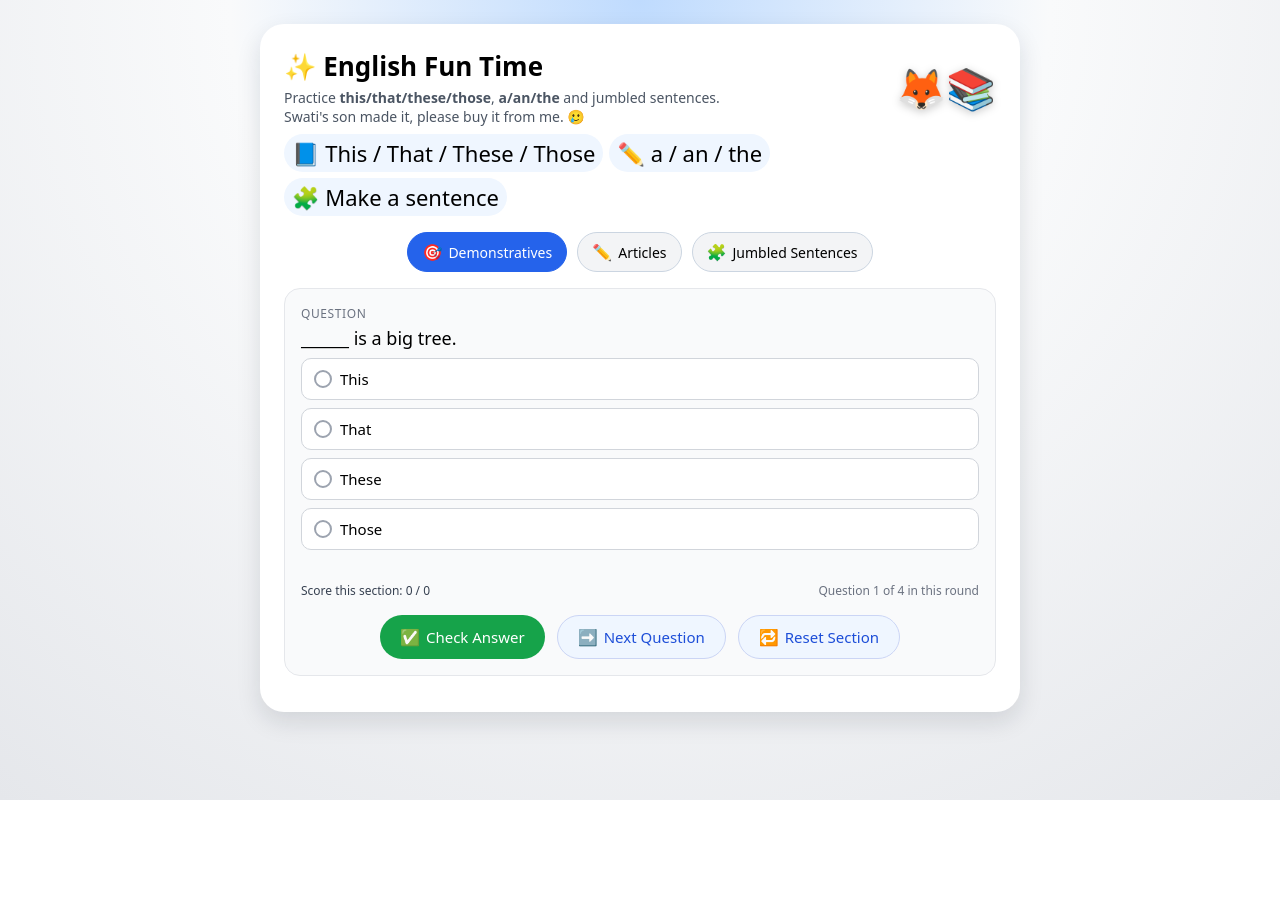
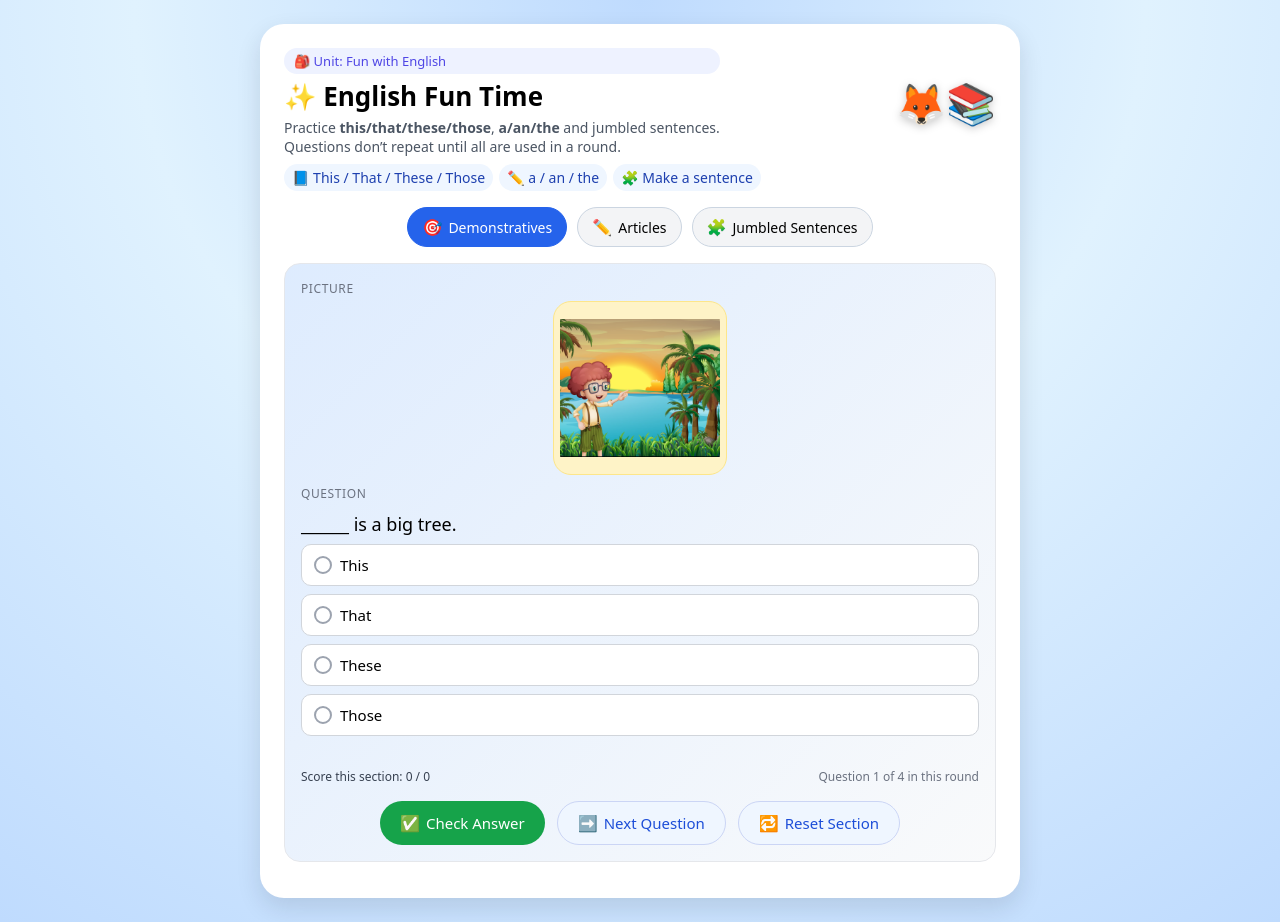
Before and after one commit to theLivingSofa/eng-practice, a plain HTML site: page index.html in a window 1280 px wide. Before the commit the page ends 800 px from the top, so only its background shows below. Drawn offline with Linux system fonts and the light colour scheme.

Commit message:
update visuals

```diff
--- a/index.html
+++ b/index.html
@@ -14,7 +14,9 @@
     body {
       margin: 0;
       padding: 0;
-      background: radial-gradient(circle at top, #bfdbfe 0, #f9fafb 40%, #e5e7eb 100%);
+      /* stronger colour on outer area */
+      background:
+        radial-gradient(circle at top, #bfdbfe 0, #e0f2fe 45%, #bfdbfe 100%);
       min-height: 100vh;
       display: flex;
       justify-content: center;
@@ -55,6 +57,17 @@
       gap: 8px;
     }
 
+    .title-pill {
+      background: #eef2ff;
+      padding: 4px 10px;
+      border-radius: 999px;
+      font-size: 13px;
+      color: #4f46e5;
+      display: inline-flex;
+      align-items: center;
+      gap: 6px;
+    }
+
     .subtitle {
       font-size: 14px;
       color: #4b5563;
@@ -73,10 +86,11 @@
     }
 
     .chips-row span {
-      font-size: 22px;
+      font-size: 14px;
       background: #eff6ff;
       padding: 4px 8px;
       border-radius: 999px;
+      color: #1e40af;
     }
 
     .tabs {
@@ -110,7 +124,7 @@
     }
 
     .card {
-      background: #f9fafb;
+      background: linear-gradient(135deg, rgba(219,234,254,0.92), #f9fafb);
       padding: 16px;
       border-radius: 16px;
       margin-bottom: 12px;
@@ -125,9 +139,32 @@
       margin-bottom: 4px;
     }
 
+    .image-box {
+      margin-bottom: 10px;
+      text-align: center;
+    }
+
+    .image-box-inner {
+      display: inline-flex;
+      padding: 6px;
+      border-radius: 18px;
+      background: #fef3c7;
+      border: 1px solid #fde68a;
+      max-width: 100%;
+    }
+
+    /* STANDARD RESPONSIVE IMAGE SIZE */
+    .image-box img {
+      width: clamp(80px, 22vw, 160px);
+      height: clamp(80px, 22vw, 160px);
+      object-fit: contain;
+      border-radius: 14px;
+      display: block;
+    }
+
     #question-text {
       font-size: 18px;
-      margin-bottom: 8px;
+      margin: 10px 0 8px;
     }
 
     .options {
@@ -334,10 +371,13 @@
   <div class="container">
     <div class="header">
       <div class="title-block">
+        <div class="title-pill">
+          <span>🎒 Unit: Fun with English</span>
+        </div>
         <h1>✨ English Fun Time</h1>
         <div class="subtitle">
           Practice <strong>this/that/these/those</strong>, <strong>a/an/the</strong> and jumbled sentences.<br>
-          Swati's son made it, please buy it from me. 🥲
+          Questions don’t repeat until all are used in a round.
         </div>
       </div>
       <div class="mascot">🦊📚</div>
@@ -362,6 +402,13 @@
     </div>
 
     <div class="card">
+      <div class="label">Picture</div>
+      <div class="image-box">
+        <div class="image-box-inner">
+          <img id="question-image" src="" alt="Question picture">
+        </div>
+      </div>
+
       <div class="label">Question</div>
       <div id="question-text"></div>
 
@@ -397,137 +444,159 @@
   </div>
 
   <script>
-    // --------------- QUESTION BANK (your sentences) ----------------
+    // --------------- QUESTION BANK (your sentences + image paths) ----------------
+    // Place actual images in ./images and keep names or adjust paths.
 
     const questionBank = {
-      // DEMONSTRATIVES: using your 1–4 sentences as fill-in-the-blank
       demonstratives: [
         {
           type: "mcq",
           text: "______ is my red ball.",
           options: ["This", "That", "These", "Those"],
-          answer: "This"
+          answer: "This",
+          image: "images/ball.png",
+          alt: "A red ball"
         },
         {
           type: "mcq",
           text: "______ is a big tree.",
           options: ["This", "That", "These", "Those"],
-          answer: "That"
+          answer: "That",
+          image: "images/tree.png",
+          alt: "A big tree"
         },
         {
           type: "mcq",
           text: "______ are my new shoes.",
           options: ["This", "That", "These", "Those"],
-          answer: "These"
+          answer: "These",
+          image: "images/shoes.png",
+          alt: "A pair of new shoes"
         },
         {
           type: "mcq",
           text: "______ are birds in the sky.",
           options: ["This", "That", "These", "Those"],
-          answer: "Those"
+          answer: "Those",
+          image: "images/birds.png",
+          alt: "Birds flying in the sky"
         }
-        // Sentences 5 & 6 are reused in Articles section
       ],
 
-      // ARTICLES: all your blanks + “The colour of the dress is blue.”
       articles: [
         {
           type: "mcq",
           text: "I see ___ cat.",
           options: ["a", "an", "the"],
-          answer: "a"
+          answer: "a",
+          image: "images/cat.png",
+          alt: "A cat"
         },
         {
           type: "mcq",
           text: "She has ___ apple.",
           options: ["a", "an", "the"],
-          answer: "an"
+          answer: "an",
+          image: "images/apple.png",
+          alt: "A red apple"
         },
         {
           type: "mcq",
           text: "He wants ___ book.",
           options: ["a", "an", "the"],
-          answer: "a"
+          answer: "a",
+          image: "images/book.png",
+          alt: "A blue book"
         },
         {
           type: "mcq",
           text: "We saw ___ elephant.",
           options: ["a", "an", "the"],
-          answer: "an"
+          answer: "an",
+          image: "images/elephant.png",
+          alt: "An elephant"
         },
         {
           type: "mcq",
           text: "This is ___ pen.",
           options: ["a", "an", "the"],
-          answer: "a"
+          answer: "a",
+          image: "images/pen.png",
+          alt: "A pen"
         },
         {
           type: "mcq",
           text: "There is ___ orange on the table.",
           options: ["a", "an", "the"],
-          answer: "an"
+          answer: "an",
+          image: "images/orange.png",
+          alt: "An orange on a table"
         },
         {
           type: "mcq",
           text: "___ colour of the dress is blue.",
           options: ["a", "an", "the"],
-          answer: "the"
+          answer: "the",
+          image: "images/dress.png",
+          alt: "A blue dress"
         }
       ],
 
-      // JUMBLED: your 6 “is / This / cat → This is cat.” type sentences
       jumbled: [
         {
           type: "jumbled",
           correct: "This is cat.",
-          words: ["is", "This", "cat"]
+          words: ["is", "This", "cat"],
+          image: "images/cat.png",
+          alt: "A cat"
         },
         {
           type: "jumbled",
           correct: "That is dog.",
-          words: ["is", "That", "dog"]
+          words: ["is", "That", "dog"],
+          image: "images/dog.png",
+          alt: "A dog"
         },
         {
           type: "jumbled",
           correct: "These are pens.",
-          words: ["are", "These", "pens"]
+          words: ["are", "These", "pens"],
+          image: "images/pens.png",
+          alt: "Some pens"
         },
         {
           type: "jumbled",
           correct: "Those are birds.",
-          words: ["are", "Those", "birds"]
+          words: ["are", "Those", "birds"],
+          image: "images/birds.png",
+          alt: "Birds in the sky"
         },
         {
           type: "jumbled",
           correct: "This is ball.",
-          words: ["is", "This", "ball"]
+          words: ["is", "This", "ball"],
+          image: "images/ball.png",
+          alt: "A ball"
         },
         {
           type: "jumbled",
           correct: "Those are chairs.",
-          words: ["are", "Those", "chairs"]
+          words: ["are", "Those", "chairs"],
+          image: "images/chairs.png",
+          alt: "Chairs"
         }
       ]
     };
 
-    // ------------------- STATE -------------------
-
     let currentCategory = "demonstratives";
-
-    // For question order per category
-    let orderMap = {};   // category -> shuffled indices array
-    let indexMap = {};   // category -> current index in that array
-
-    // For scores per category
-    let scoreMap = {};   // category -> { asked, correct }
-
-    // To avoid double-counting on multiple checks of same question
+    let orderMap = {};
+    let indexMap = {};
+    let scoreMap = {};
     let hasCheckedCurrentQuestion = false;
-
-    // ------------------- DOM REFS -------------------
 
     const tabButtons = document.querySelectorAll(".tab-btn");
     const questionTextEl = document.getElementById("question-text");
+    const questionImageEl = document.getElementById("question-image");
     const optionsContainer = document.getElementById("options-container");
     const jumbledContainer = document.getElementById("jumbled-container");
     const feedbackEl = document.getElementById("feedback");
@@ -540,15 +609,11 @@
     const resetBtn = document.getElementById("reset-btn");
     const confettiContainer = document.getElementById("confetti-container");
 
-    // ------------------- HELPERS -------------------
-
     function shuffleArray(arr) {
       const a = arr.slice();
       for (let i = a.length - 1; i > 0; i--) {
         const j = Math.floor(Math.random() * (i + 1));
-        const tmp = a[i];
-        a[i] = a[j];
-        a[j] = tmp;
+        [a[i], a[j]] = [a[j], a[i]];
       }
       return a;
     }
@@ -574,7 +639,6 @@
       indexMap[category] = indexMap[category] + 1;
       const len = orderMap[category].length;
       if (indexMap[category] >= len) {
-        // End of cycle: reshuffle, start again
         orderMap[category] = shuffleArray(orderMap[category]);
         indexMap[category] = 0;
       }
@@ -596,11 +660,8 @@
     function updateScoreDisplay() {
       ensureCategory(currentCategory);
       const s = scoreMap[currentCategory];
-      scoreEl.textContent =
-        "Score this section: " + s.correct + " / " + s.asked;
+      scoreEl.textContent = "Score this section: " + s.correct + " / " + s.asked;
     }
-
-    // ------------------- CONFETTI -------------------
 
     function triggerConfetti() {
       const pieces = 60;
@@ -609,7 +670,7 @@
       for (let i = 0; i < pieces; i++) {
         const piece = document.createElement("div");
         piece.className = "confetti-piece";
-        const left = Math.random() * 100;  // vw
+        const left = Math.random() * 100;
         const delay = Math.random() * 300;
         const color = colors[Math.floor(Math.random() * colors.length)];
         const rotate = Math.floor(Math.random() * 360);
@@ -621,13 +682,9 @@
 
         confettiContainer.appendChild(piece);
 
-        setTimeout(() => {
-          piece.remove();
-        }, 2000);
+        setTimeout(() => piece.remove(), 2000);
       }
     }
-
-    // ------------------- RENDER -------------------
 
     function renderQuestion() {
       ensureCategory(currentCategory);
@@ -642,12 +699,20 @@
       answerStrip.innerHTML = "";
       jumbledChips.innerHTML = "";
 
+      if (q.image) {
+        questionImageEl.src = q.image;
+        questionImageEl.alt = q.alt || "Question picture";
+      } else {
+        questionImageEl.src = "";
+        questionImageEl.alt = "";
+      }
+
       if (q.type === "mcq") {
         jumbledContainer.style.display = "none";
         optionsContainer.style.display = "flex";
         questionTextEl.textContent = q.text;
 
-        q.options.forEach(function (opt) {
+        q.options.forEach(opt => {
           const btn = document.createElement("button");
           btn.className = "option-btn";
 
@@ -660,8 +725,8 @@
           btn.appendChild(bullet);
           btn.appendChild(label);
 
-          btn.addEventListener("click", function () {
-            document.querySelectorAll(".option-btn").forEach(function (b) {
+          btn.addEventListener("click", () => {
+            document.querySelectorAll(".option-btn").forEach(b => {
               b.classList.remove("selected");
               b.removeAttribute("data-selected");
             });
@@ -672,29 +737,26 @@
           optionsContainer.appendChild(btn);
         });
 
-      } else if (q.type === "jumbled") {
+      } else {
         optionsContainer.style.display = "none";
         jumbledContainer.style.display = "block";
         questionTextEl.textContent = "Tap the words to make a correct sentence.";
 
         const shuffledWords = shuffleArray(q.words);
-
-        shuffledWords.forEach(function (word) {
+        shuffledWords.forEach(word => {
           const chip = document.createElement("div");
           chip.className = "chip";
           chip.textContent = word;
 
-          chip.addEventListener("click", function () {
-            if (chip.classList.contains("used")) {
-              return;
-            }
+          chip.addEventListener("click", () => {
+            if (chip.classList.contains("used")) return;
             chip.classList.add("used");
 
             const chosen = document.createElement("div");
             chosen.className = "chip";
             chosen.textContent = word;
 
-            chosen.addEventListener("click", function () {
+            chosen.addEventListener("click", () => {
               chosen.remove();
               chip.classList.remove("used");
             });
@@ -708,13 +770,10 @@
 
       const total = qList.length;
       const currentNumber = (indexMap[currentCategory] || 0) + 1;
-      counterEl.textContent =
-        "Question " + currentNumber + " of " + total + " in this round";
+      counterEl.textContent = "Question " + currentNumber + " of " + total + " in this round";
 
       updateScoreDisplay();
     }
-
-    // ------------------- CHECKING -------------------
 
     function checkAnswer() {
       ensureCategory(currentCategory);
@@ -724,10 +783,7 @@
       let correctNow = false;
 
       if (q.type === "mcq") {
-        const selectedBtn = document.querySelector(
-          ".option-btn[data-selected='true']"
-        );
-
+        const selectedBtn = document.querySelector(".option-btn[data-selected='true']");
         if (!selectedBtn) {
           feedbackEl.textContent = "Please select an option.";
           feedbackEl.className = "feedback incorrect";
@@ -735,24 +791,18 @@
         }
 
         const chosen = selectedBtn.textContent.trim();
-        const correct = q.answer;
-
-        if (chosen === correct) {
+        if (chosen === q.answer) {
           feedbackEl.textContent = "Correct! 🎉";
           feedbackEl.className = "feedback correct";
           correctNow = true;
           triggerConfetti();
         } else {
-          feedbackEl.textContent =
-            'Not quite. Correct answer: "' + correct + '".';
+          feedbackEl.textContent = `Not quite. Correct answer: "${q.answer}".`;
           feedbackEl.className = "feedback incorrect";
         }
 
-      } else if (q.type === "jumbled") {
-        const userWords = Array.from(answerStrip.children).map(function (el) {
-          return el.textContent;
-        });
-
+      } else {
+        const userWords = Array.from(answerStrip.children).map(el => el.textContent);
         if (userWords.length === 0) {
           feedbackEl.textContent = "Tap the words to build the sentence.";
           feedbackEl.className = "feedback incorrect";
@@ -768,24 +818,18 @@
           correctNow = true;
           triggerConfetti();
         } else {
-          feedbackEl.textContent =
-            'Try again. Correct sentence: "' + q.correct + '"';
+          feedbackEl.textContent = `Try again. Correct sentence: "${q.correct}"`;
           feedbackEl.className = "feedback incorrect";
         }
       }
 
-      // Update score only the FIRST time we check this question
       if (!hasCheckedCurrentQuestion) {
         scoreMap[currentCategory].asked += 1;
-        if (correctNow) {
-          scoreMap[currentCategory].correct += 1;
-        }
+        if (correctNow) scoreMap[currentCategory].correct += 1;
         hasCheckedCurrentQuestion = true;
         updateScoreDisplay();
       }
     }
-
-    // ------------------- NAVIGATION -------------------
 
     function nextQuestion() {
       advanceQuestion(currentCategory);
@@ -793,26 +837,20 @@
     }
 
     function resetSection() {
-      // Reset order and scores only for current category
       delete orderMap[currentCategory];
       delete indexMap[currentCategory];
       scoreMap[currentCategory] = { asked: 0, correct: 0 };
       renderQuestion();
     }
 
-    tabButtons.forEach(function (btn) {
-      btn.addEventListener("click", function () {
+    tabButtons.forEach(btn => {
+      btn.addEventListener("click", () => {
         const cat = btn.getAttribute("data-category");
-        if (cat === currentCategory) {
-          return;
-        }
+        if (cat === currentCategory) return;
 
         currentCategory = cat;
-        tabButtons.forEach(function (b) {
-          b.classList.remove("active");
-        });
+        tabButtons.forEach(b => b.classList.remove("active"));
         btn.classList.add("active");
-
         renderQuestion();
       });
     });
@@ -821,8 +859,6 @@
     nextBtn.addEventListener("click", nextQuestion);
     resetBtn.addEventListener("click", resetSection);
 
-    // ------------------- INIT -------------------
-
     (function init() {
       ensureCategory(currentCategory);
       renderQuestion();
```
Also changed, not shown: images/apple.png (added), images/ball.png (added), images/birds.png (added), images/book.png (added), images/cat.png (added), images/chairs.png (added), images/dog.png (added), images/dress.png (added), images/elephant.png (added), images/orange.png (added), images/pen.png (added), images/pens.png (added), images/shoes.png (added), images/tree.png (added).
